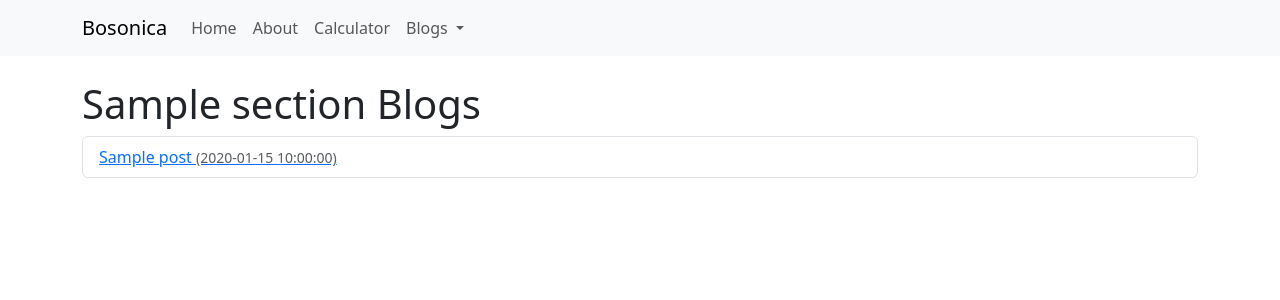
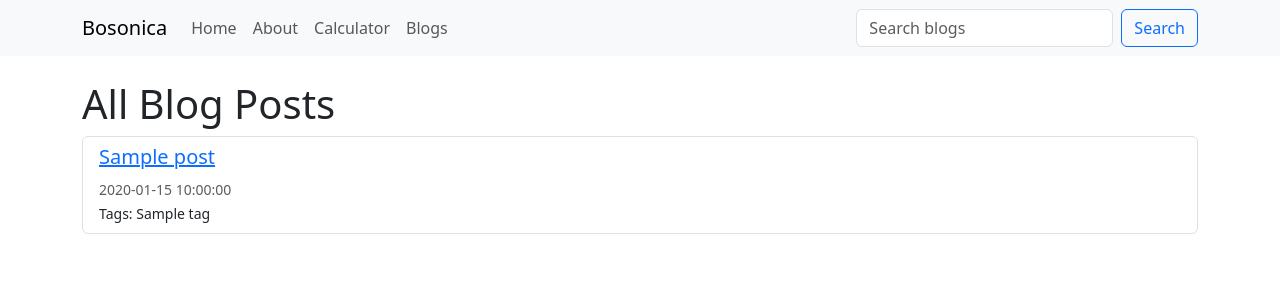
Before and after one commit to devrra/my_flask_app, a Flask app: template templates/blog_index.html in a window 1280 px wide. Shown: the top 300 px of the page. Run offline with Flask 3, Linux system fonts and the light colour scheme; the template is opened without the code that fills it: most values are stand-ins (such as "Sample title", 1, 10 or a date in 2020).

Commit message:
add serch bar, blog_index remove rigid sections

```diff
--- a/app.py
+++ b/app.py
@@ -42,55 +42,75 @@ def calculator():
 #     # print(f"Looking for: blog_posts/{section}/{slug}.md")
 #     return render_template("blog_post.html", title=post['title'], date=post['date'], section=post['section'], content=content_html)
 
-@app.route("/blogs/<section>/<slug>")
-def blog(section, slug):
-    valid_sections = ["inspirations", "reviews", "notes", "fundamentals"]
-    if section not in valid_sections:
-        abort(404)
+@app.route("/blogs/<slug>")
+def blog(slug):
+    root = os.path.dirname(os.path.abspath(__file__))
+    filepath = os.path.join(root, "blog_posts", f"{slug}.md")
 
-    filepath = os.path.join("blog_posts", section, f"{slug}.md")
     if not os.path.exists(filepath):
-        print(f"Missing file: {filepath}")  # Debug line
         abort(404)
 
     post = frontmatter.load(filepath)
     content_html = markdown2.markdown(post.content)
-    return render_template(
-        "blog_post.html",
-        title=post.get("title", "Untitled"),
-        date=post.get("date", "Unknown date"),
-        section=post.get("section", section),
-        content=content_html
-    )
+    return render_template("blog_post.html",
+                           title=post.get("title", slug),
+                           date=post.get("date", ""),
+                           tags=post.get("tags", []),
+                           content=content_html)
 
-@app.route("/blogs/<section>/")
-def blog_section_index(section):
-    valid_sections = ["inspirations", "reviews", "notes", "fundamentals"]
-    if section not in valid_sections:
-        abort(404)
+@app.route("/search")
+def search():
+    query = request.args.get("q", "").lower()
+    root = os.path.dirname(os.path.abspath(__file__))
+    folder_path = os.path.join(root, "blog_posts")
 
+    matches = []
+    for filename in os.listdir(folder_path):
+        if filename.endswith(".md"):
+            slug = filename[:-3]
+            filepath = os.path.join(folder_path, filename)
+            post = frontmatter.load(filepath)
+
+            title = post.get("title", "")
+            tags = post.get("tags", [])
+            content = post.content
+
+            if (
+                query in title.lower()
+                or any(query in tag.lower() for tag in tags)
+                or query in content.lower()
+            ):
+                matches.append({
+                    "title": title,
+                    "slug": slug,
+                    "date": post.get("date", ""),
+                    "tags": tags,
+                })
+
+    return render_template("search_results.html", query=query, results=matches)
+
+@app.route("/blogs")
+def blog_index():
     root = os.path.dirname(os.path.abspath(__file__))
-    folder_path = os.path.join(root, "blog_posts", section)
-
-    if not os.path.exists(folder_path):
-        abort(404)
+    folder_path = os.path.join(root, "blog_posts")
 
     posts = []
     for filename in os.listdir(folder_path):
         if filename.endswith(".md"):
-            slug = filename[:-3]  # remove .md
+            slug = filename[:-3]
             filepath = os.path.join(folder_path, filename)
             post = frontmatter.load(filepath)
             posts.append({
                 "title": post.get("title", slug),
                 "date": post.get("date", ""),
+                "tags": post.get("tags", []),
                 "slug": slug
             })
 
-    # Sort by date (optional)
-    posts.sort(key=lambda x: x["date"], reverse=True)
+    # Sort by date (if present)
+    posts.sort(key=lambda p: p["date"], reverse=True)
 
-    return render_template("blog_index.html", section=section, posts=posts)
+    return render_template("blog_index.html", posts=posts)
 
 
 if __name__ == "__main__":
--- a/templates/base.html
+++ b/templates/base.html
@@ -25,18 +25,15 @@
                     <li class="nav-item">
                         <a class="nav-link" href="/calculator">Calculator</a>
                     </li>
-                    <li class="nav-item dropdown">
-                        <a class="nav-link dropdown-toggle" href="#" id="blogDropdown" role="button" data-bs-toggle="dropdown" aria-expanded="false">
-                            Blogs
-                        </a>
-                        <ul class="dropdown-menu" aria-labelledby="blogDropdown">
-                            <li><a class="dropdown-item" href="/blogs/inspirations">Inspirations</a></li>
-                            <li><a class="dropdown-item" href="/blogs/fundamentals">Fundamentals</a></li>
-                            <li><a class="dropdown-item" href="/blogs/notes">Technical Notes</a></li>
-                            <li><a class="dropdown-item" href="/blogs/reviews">Technology Reviews</a></li>
-                        </ul>
+                    <li class="nav-item">
+                        <a class="nav-link" href="/blogs">Blogs</a>
                     </li>
                 </ul>
+                <!-- Search Form -->
+                <form class="d-flex" method="GET" action="/search">
+                    <input class="form-control me-2" type="search" name="q" placeholder="Search blogs" aria-label="Search">
+                    <button class="btn btn-outline-primary" type="submit">Search</button>
+                </form>
             </div>
         </div>
     </nav>
@@ -46,7 +43,7 @@
         {% block content %}{% endblock %}
     </div>
 
-    <!-- Bootstrap JS Bundle (with Popper.js for toggle functionality) -->
+    <!-- Bootstrap JS Bundle (includes Popper.js) -->
     <script src="https://cdn.jsdelivr.net/npm/bootstrap@5.3.0/dist/js/bootstrap.bundle.min.js"></script>
 </body>
 </html>
--- a/templates/blog_index.html
+++ b/templates/blog_index.html
@@ -1,16 +1,27 @@
 {% extends "base.html" %}
 
-{% block title %}{{ section.capitalize() }} Blogs - Bosonica{% endblock %}
+{% block title %}All Blogs - Bosonica{% endblock %}
 
 {% block content %}
-    <h1>{{ section.capitalize() }} Blogs</h1>
+<h1>All Blog Posts</h1>
+
+{% if posts %}
     <ul class="list-group">
         {% for post in posts %}
-            <li class="list-group-item">
-                <a href="{{ url_for('blog', section=section, slug=post.slug) }}">
-                    {{ post.title }} <small class="text-muted">({{ post.date }})</small>
+        <li class="list-group-item">
+            <h5>
+                <a href="{{ url_for('blog', slug=post.slug) }}">
+                    {{ post.title }}
                 </a>
-            </li>
+            </h5>
+            <small class="text-muted">{{ post.date }}</small><br>
+            {% if post.tags %}
+                <small>Tags: {{ post.tags | join(', ') }}</small>
+            {% endif %}
+        </li>
         {% endfor %}
     </ul>
+{% else %}
+    <p>No blog posts yet.</p>
+{% endif %}
 {% endblock %}
```
Also changed, not shown: blog_posts/hello_fundamentals.md (renamed from blog_posts/fundamentals/hello_fundamentals.md, +2 -2 lines), blog_posts/hello_inspirations.md (renamed from blog_posts/inspirations/hello_inspirations.md, +2 -2 lines), blog_posts/hello_notes.md (renamed from blog_posts/notes/hello_notes.md, +2 -2 lines), blog_posts/hello_reviews.md (renamed from blog_posts/reviews/hello_reviews.md, +2 -2 lines).
